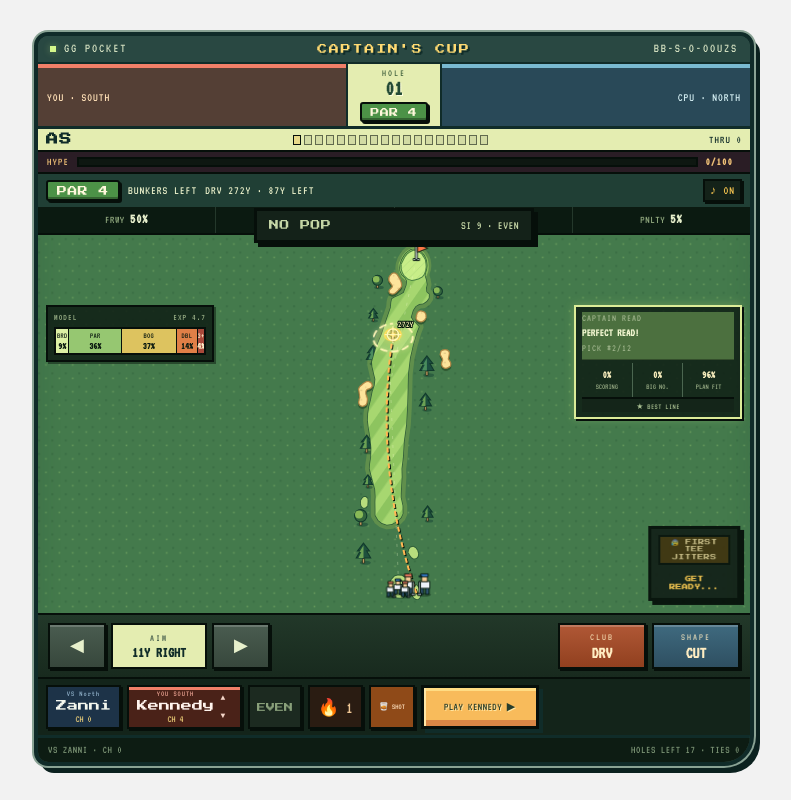
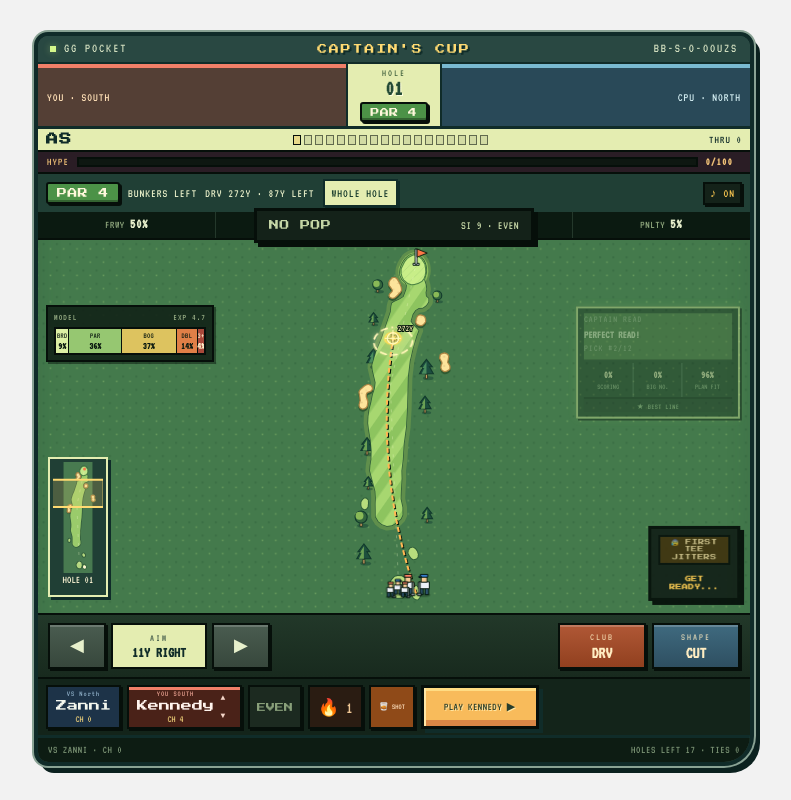
Before and after one commit to bswike/bpl, a React (Vite) app in the folder fpl-dashboard/: page /golftrip/game in a window 1280 px wide. Both pictures are taken after a click on the button "START CAPTAIN ROUND ▶". Shown: the whole page, without its empty margins (246-1037 px from the left). Built offline with nearby package versions, Linux system fonts and the light colour scheme.

Commit message:
Zoom from hole overview into closer shot planning view

```diff
--- a/fpl-dashboard/src/components/golf/TripGame.jsx
+++ b/fpl-dashboard/src/components/golf/TripGame.jsx
@@ -561,10 +561,11 @@ function HoleMap({
   const svgRef = useRef(null);
   const wrapRef = useRef(null);
   const [viewAspect, setViewAspect] = useState(null);
+  const [wholeHole, setWholeHole] = useState(false);
 
   // Measure the on-screen frame so cameras can fill it edge-to-edge.
   useEffect(() => {
-    const node = wrapRef.current;
+    const node = svgRef.current;
     if (!node || typeof ResizeObserver === "undefined") return undefined;
     const observer = new ResizeObserver((entries) => {
       const box = entries[0]?.contentRect;
@@ -594,6 +595,7 @@ function HoleMap({
   useEffect(() => () => stopAimHold(), []);
   useEffect(() => {
     cameraRef.current = null;
+    setWholeHole(false);
   }, [hole.number]);
 
   const shotDecision = result?.shotDecision || decision;
@@ -765,6 +767,16 @@ function HoleMap({
     flightFrame,
     liveFocus: livePos || null,
     aspect: viewAspect,
+    wholeHole: wholeHole || intro,
+    planningTarget: planning ? previewTarget : livePos && livePreview
+      ? (() => {
+          const distance = livePreview.carryYards * (hole.yards && lineLength ? lineLength / hole.yards : 1);
+          const dx = projection.pin[0] - livePos[0];
+          const dy = projection.pin[1] - livePos[1];
+          const length = Math.hypot(dx, dy) || 1;
+          return [livePos[0] + dx / length * distance, livePos[1] + dy / length * distance];
+        })()
+      : null,
   });
   const firstFlightFrame = playback?.phase === "flight" && (playback.frame || 0) === 0;
   const ballAir = flightFrame ? [flightFrame.x, flightFrame.y] : null;
@@ -775,8 +787,9 @@ function HoleMap({
   // eases toward the target on a clock (time constant per phase), driven by
   // a rAF effect that writes the viewBox directly, so easing no longer
   // depends on how often React happens to render.
-  const cameraSnap = !playback || firstFlightFrame || ballEscaping || (playback.phase === "swing" && playback.index === 0);
-  const cameraEaseMs = playback?.phase === "flight" ? 45 : 110;
+  const reducedCameraMotion = typeof window !== "undefined" && window.matchMedia?.("(prefers-reduced-motion: reduce)").matches;
+  const cameraSnap = reducedCameraMotion || intro || firstFlightFrame || ballEscaping || (playback?.phase === "swing" && playback.index === 0);
+  const cameraEaseMs = !playback ? 240 : playback.phase === "flight" ? 45 : 110;
   if (!cameraRef.current || cameraSnap) cameraRef.current = targetCam;
   const camera = cameraRef.current;
   const targetKey = `${targetCam.x.toFixed(2)} ${targetCam.y.toFixed(2)} ${targetCam.w.toFixed(2)} ${targetCam.h.toFixed(2)}`;
@@ -828,6 +841,13 @@ function HoleMap({
               ? "FLYOVER"
               : `${club.short} ${targetYards}Y · ${remainingYards != null ? `${remainingYards}Y LEFT` : "TEE PLAN"}`}
         </span>
+        {!playback && (
+          <button type="button" className="trip-game-camera-toggle" aria-pressed={wholeHole}
+            aria-label={wholeHole ? "Show current shot" : "Show whole hole"}
+            onClick={() => setWholeHole((value) => !value)}>
+            {wholeHole ? "SHOT VIEW" : "WHOLE HOLE"}
+          </button>
+        )}
         {soundControl}
       </div>
       {liveStatus && <div className="trip-game-live-status">{liveStatus}</div>}
@@ -1148,7 +1168,22 @@ function HoleMap({
           </span>
         </button>
       )}
-      {(intelLeft || intelRight) && (
+      {!intro && !playback && !wholeHole && (
+        <div className="trip-game-hole-inset" aria-label="Whole hole overview with current camera position">
+          <svg viewBox={`0 0 ${projection.width} ${projection.height}`} aria-hidden="true">
+            <rect width={projection.width} height={projection.height} className="trip-game-map-rough" />
+            {projection.features.map((feature, index) => (
+              <path key={index} d={pathFromPoints(feature.points)} className={`trip-game-map-feature trip-game-map-feature--${feature.type}`} />
+            ))}
+            <path d={pathFromPoints(projection.line, false)} className="trip-game-centerline" />
+            <circle cx={projection.tee[0]} cy={projection.tee[1]} r="5" fill="#fff7d6" />
+            <circle cx={projection.pin[0]} cy={projection.pin[1]} r="5" fill="#f47a4d" />
+            <rect x={targetCam.x} y={targetCam.y} width={targetCam.w} height={targetCam.h} className="trip-game-inset-window" />
+          </svg>
+          <span>HOLE {String(hole.number).padStart(2, "0")}</span>
+        </div>
+      )}
+      {!intro && (intelLeft || intelRight) && (
         <div className="trip-game-map-intel">
           <div className="trip-game-map-intel-left">{intelLeft}</div>
           <div className="trip-game-map-intel-right">{intelRight}</div>
@@ -2527,7 +2562,7 @@ export default function TripGame({ data }) {
   // Hole intro card auto-dismisses after a beat.
   useEffect(() => {
     if (!holeIntro) return undefined;
-    const timer = window.setTimeout(() => setHoleIntro(false), 2100);
+    const timer = window.setTimeout(() => setHoleIntro(false), 2800);
     return () => window.clearTimeout(timer);
   }, [holeIntro, setHoleIntro]);
 
--- a/fpl-dashboard/src/components/golf/tripgame/camera.js
+++ b/fpl-dashboard/src/components/golf/tripgame/camera.js
@@ -160,10 +160,27 @@ export function blendCamera(from, to, t) {
   };
 }
 
-export function computeMapCamera({ projection, playback, landing, activeShot, flightFrame, liveFocus, aspect }) {
+export function computeMapCamera({ projection, playback, landing, activeShot, flightFrame, liveFocus, aspect, planningTarget, wholeHole = false }) {
   const overview = aspectFitCamera(holeCorridorCamera(projection), aspect, projection.width, projection.height);
   const pin = projection.pin;
   const greenCam = greenCamera(projection);
+
+  if (!playback && wholeHole) return overview;
+
+  // A landing-area close-up gives narrow holes useful width without stretching
+  // their geography. The overview and inset retain the tee-to-green context.
+  if (!playback && planningTarget && !pointNearGreen(liveFocus || projection.tee, projection)) {
+    const ratio = aspect > 0 && Number.isFinite(aspect) ? aspect : 0.82;
+    const w = Math.max(90, Math.min(140, projection.width * 1.35));
+    const h = Math.max(90, w / ratio);
+    const focused = {
+      x: planningTarget[0] - h * ratio / 2,
+      y: planningTarget[1] - h * 0.42,
+      w: h * ratio,
+      h,
+    };
+    if (focused.h < overview.h * 0.85) return focused;
+  }
 
   // Shot-by-shot club selection: show the whole hole so the player can judge
   // the club; zoom in only once the ball is on the green.
--- a/fpl-dashboard/src/components/golf/tripgame/css/21-pocket-color.css
+++ b/fpl-dashboard/src/components/golf/tripgame/css/21-pocket-color.css
@@ -233,3 +233,47 @@
   .trip-game--play .trip-game-score-team,
   .trip-game--play .trip-game-hole-box { min-height: 50px; padding-block: 4px; }
 }
+.trip-game-camera-toggle {
+  flex: none;
+  min-height: 28px;
+  padding: 3px 7px;
+  border: 2px solid #102c29;
+  background: #e4edb1;
+  color: #173b2d;
+  box-shadow: 2px 2px 0 #102c29;
+  font-size: 12px;
+  cursor: pointer;
+}
+.trip-game-map-hud { flex-wrap: wrap; }
+/* The intro leaves the course visible; the inset preserves orientation once zoomed. */
+.trip-game-hole-intro {
+  top: auto;
+  bottom: 80px;
+  left: 12px;
+  min-width: 0;
+  padding: 10px;
+  border-radius: 3px;
+  transform: none;
+  animation: none;
+}
+.trip-game-hole-intro b { font-size: 16px; padding: 6px 10px; border-radius: 2px; }
+.trip-game-hole-inset {
+  position: absolute;
+  z-index: 3;
+  left: 10px;
+  bottom: 80px;
+  width: 60px;
+  height: 140px;
+  padding: 3px;
+  border: 2px solid #e4edb1;
+  background: #203f35;
+  box-shadow: 3px 3px 0 #102c29;
+  pointer-events: none;
+}
+.trip-game-hole-inset svg { display: block; width: 100%; height: 111px; }
+.trip-game-hole-inset span { display: block; font-size: 11px; text-align: center; }
+.trip-game-inset-window { fill: #ffda7233; stroke: #ffda72; stroke-width: 2; vector-effect: non-scaling-stroke; }
+@media (max-height: 600px) {
+  .trip-game-hole-inset { height: 95px; width: 46px; }
+  .trip-game-hole-inset svg { height: 66px; }
+}
```
Also changed, not shown: 1 other file (tests, documents, lock files or other folders).
